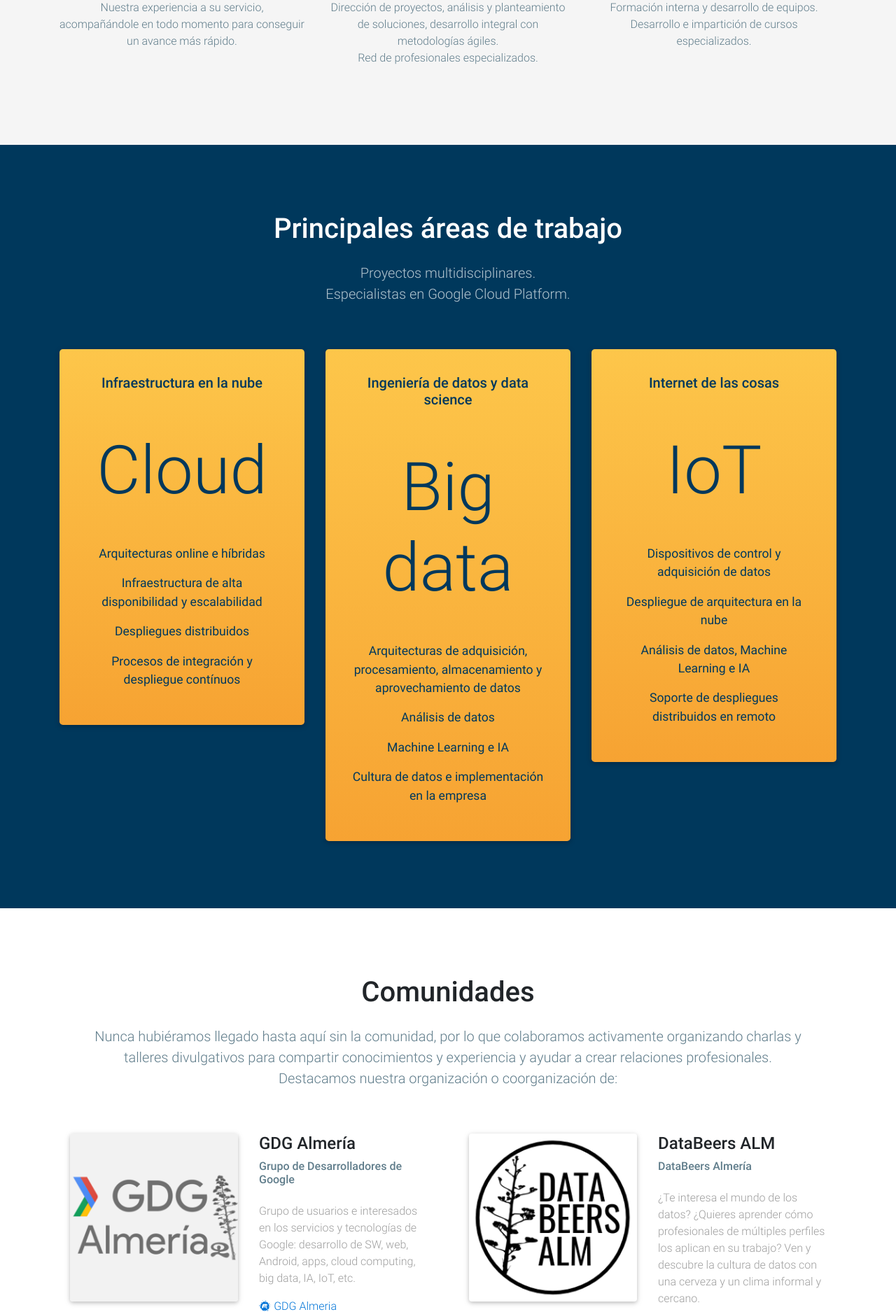
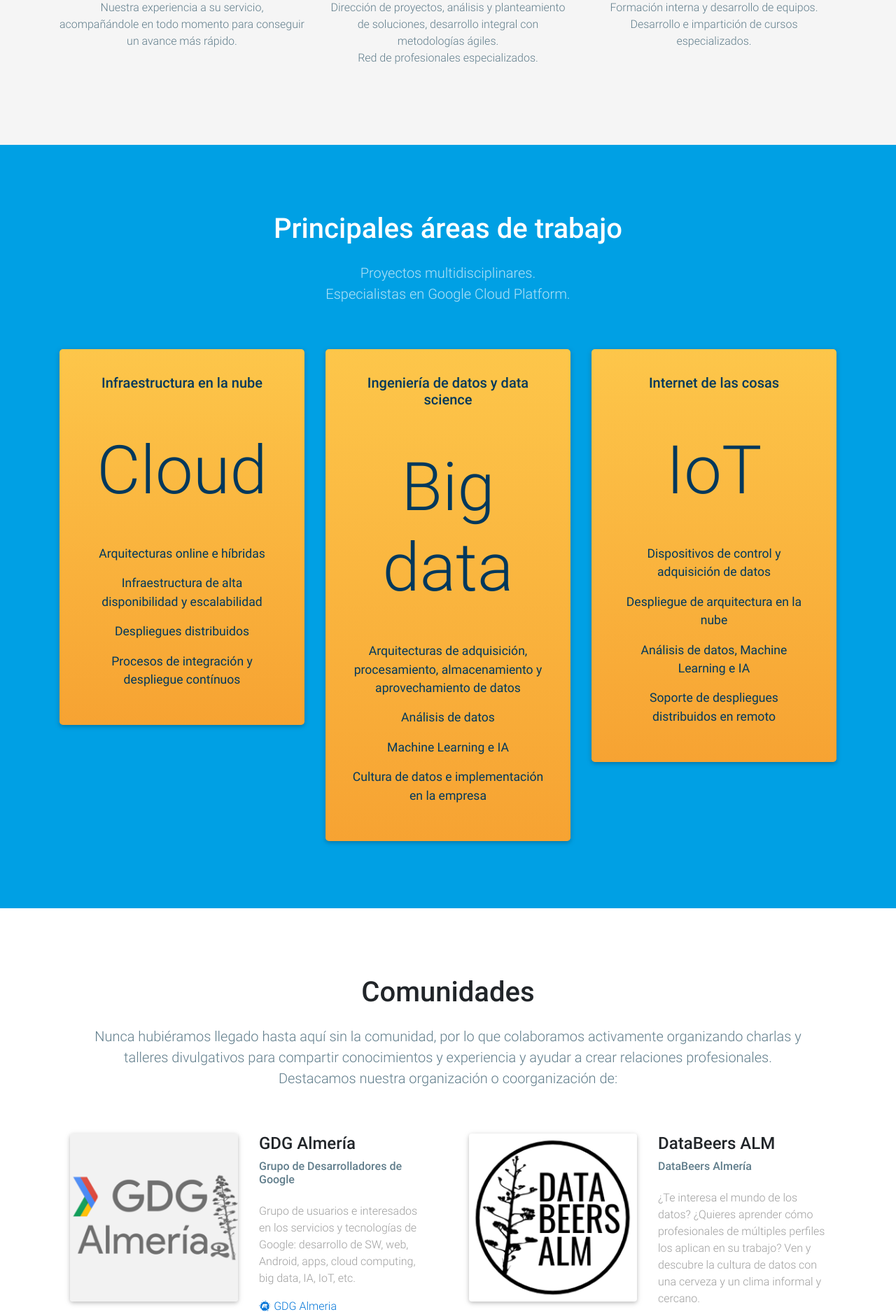
Before and after one commit to Indavelopers/indavelopers-homepage, a Flask app: page / in a window 1280 px wide. Shown: the part 1202-3077 px from the top of the page at 70% size. Run offline with Flask 3, Linux system fonts and the light colour scheme; some libraries are stand-ins or nearby versions.

Commit message:
Fixed colors

```diff
--- a/webapp/templates/home.html
+++ b/webapp/templates/home.html
@@ -70,7 +70,7 @@ Inicio
         </div>
     </section>
     <!-- 3 columns colored -->
-    <section class="text-center py-5 bg-blue22 text-white" id="areas">
+    <section class="text-center py-5 bg-blue21 text-white" id="areas">
         <div class="container">
             <div class="wow fadeIn">
                 <h2 class="h1 pt-5 pb-3">Principales áreas de trabajo</h2>
```
Also changed, not shown: TODOs.md (+0 -1 lines).
